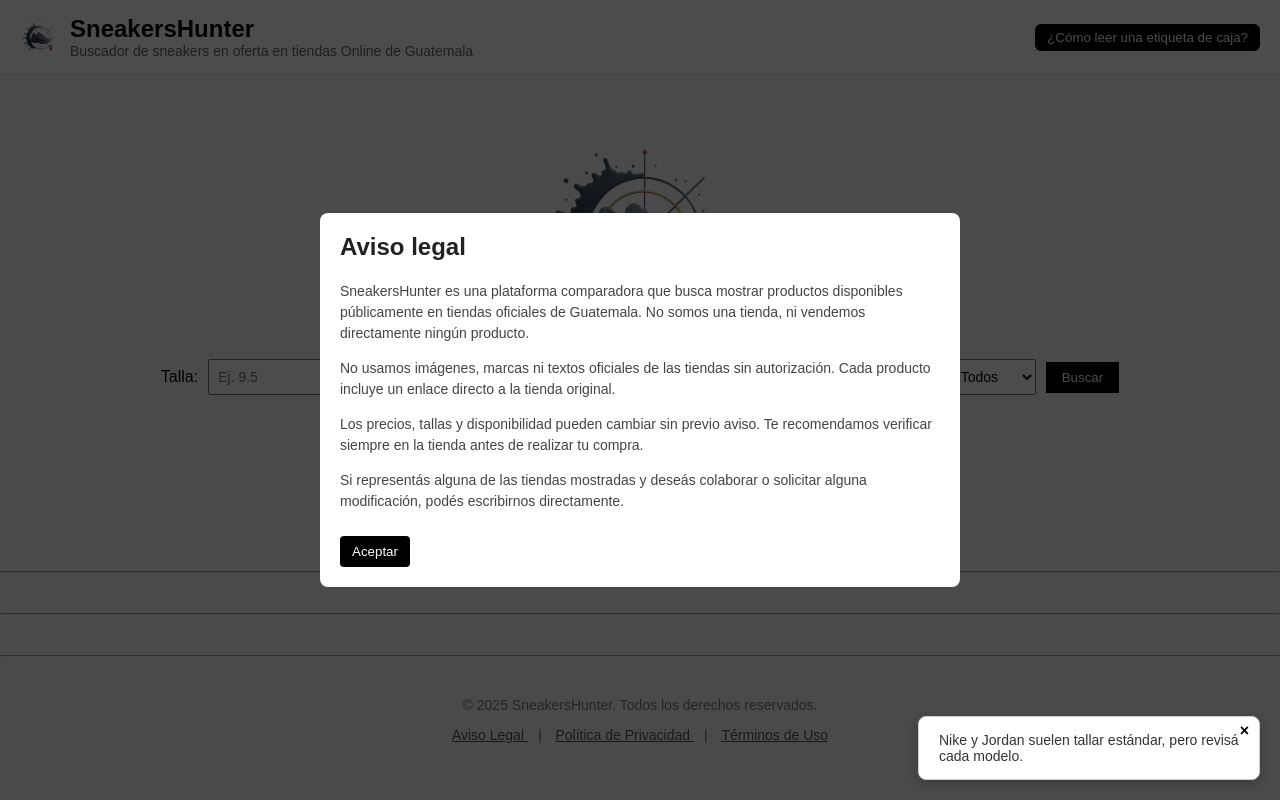
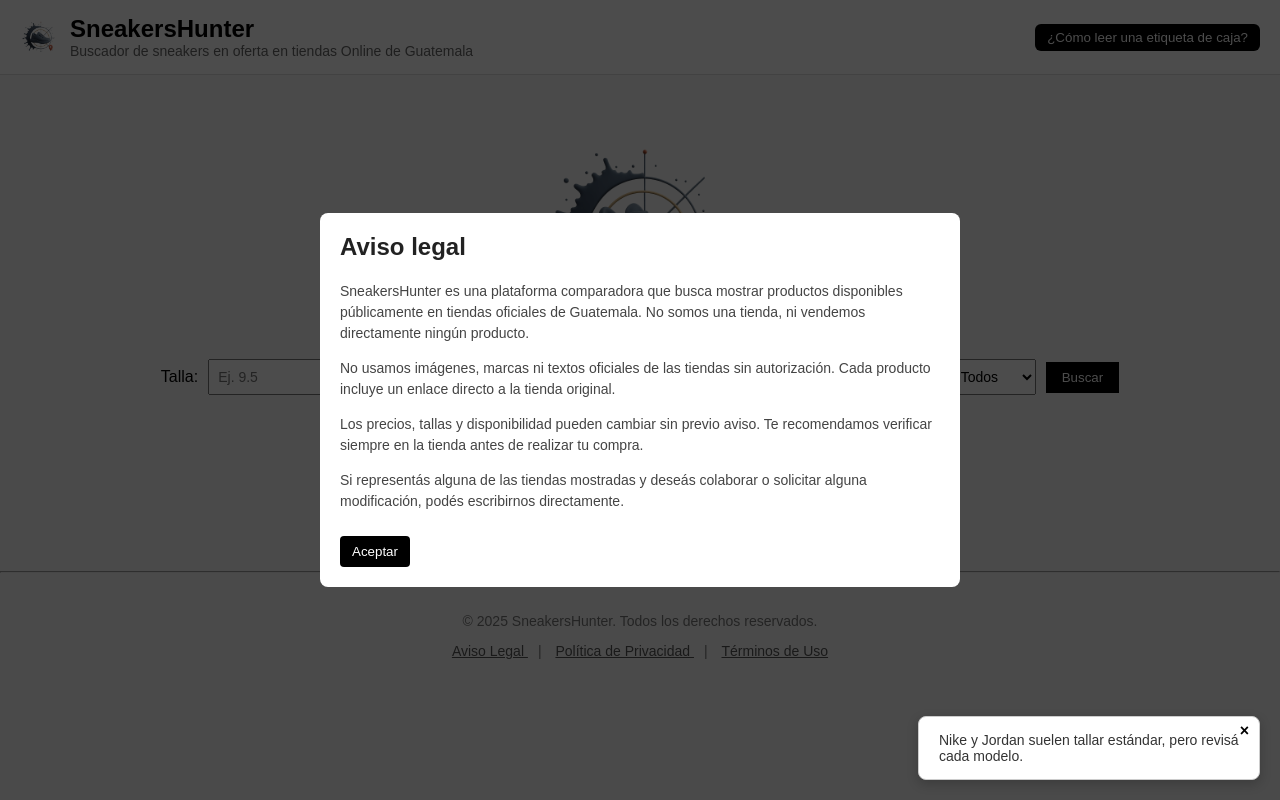
Before and after one commit to dagmuzik/meatpack-flask, a Python web app: template templates/index.html in a window 1280 px wide. Run offline with Jinja, Linux system fonts and the light colour scheme; the template is opened without the code that fills it, so the values that code supplies are empty.

Commit message:
Update index.html

```diff
--- a/templates/index.html
+++ b/templates/index.html
@@ -515,7 +515,6 @@
     </p>
    </div>
   </div>
-  <hr style="margin-top: 40px;"/>
   <!-- Scripts -->
   <script>
    function mostrarModalTerminos() {
@@ -1046,7 +1045,6 @@
     <img alt="Etiqueta ejemplo" src="/static/img/ejemplo_etiqueta.png" style="width:100%; margin-top:15px; border:1px solid #ccc;"/>
    </div>
   </div>
-  <hr style="margin-top: 40px;"/>
   <script>
    function abrirModalEtiqueta() {
     document.getElementById("modalEtiqueta").style.display = "flex";
```
